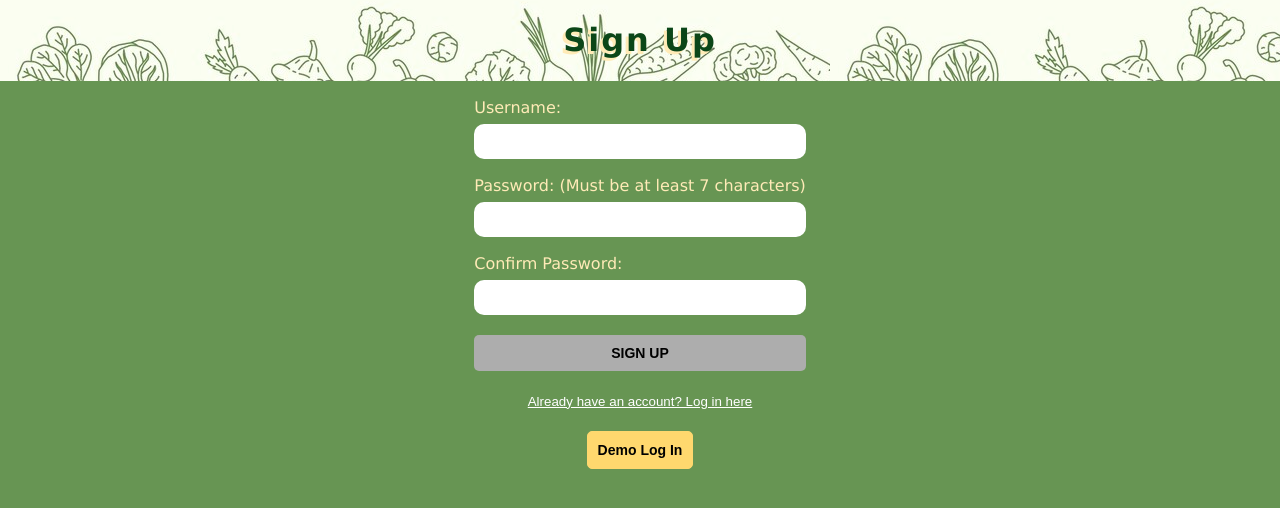
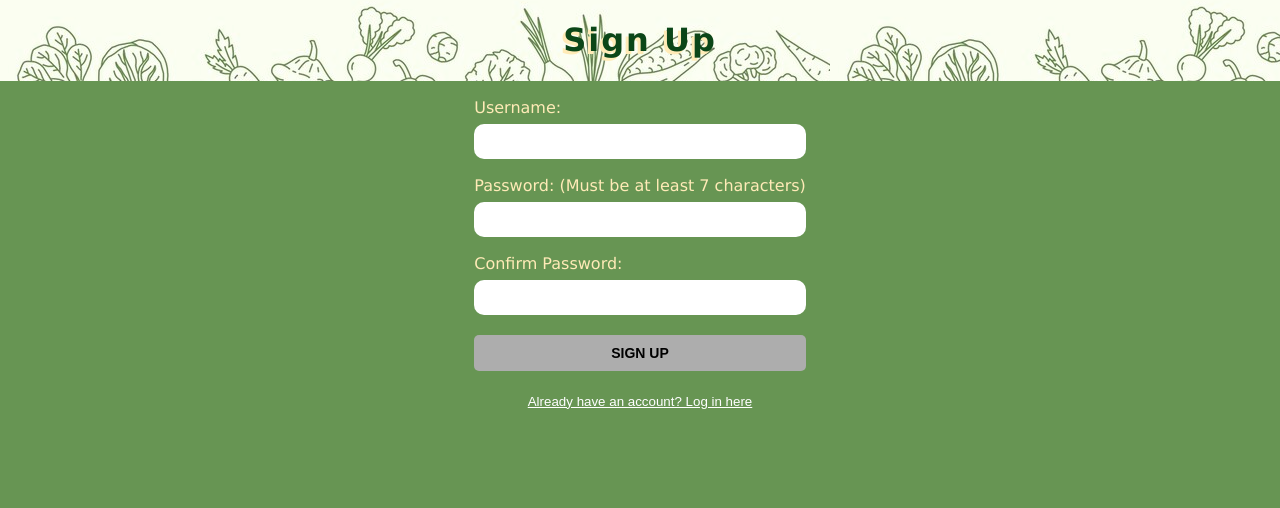
Before and after one commit to kathleenmerc/recipe-finder, a React (Create React App) app: page /signup in a window 1280 px wide. Shown: the top 508 px of the page. Built offline with nearby package versions, Linux system fonts and the light colour scheme; the HTML template or start-up script is replaced by a standard one.

Commit message:
change demo button to guest button, remove guest button from sign up form

```diff
--- a/src/components/LogInForm/LogInForm.js
+++ b/src/components/LogInForm/LogInForm.js
@@ -33,12 +33,13 @@ export default function LogInForm(props) {
     const disable = password !== confirmPassword
 
 
-    const handleDemoBtn = (evt) => {
+    const handleGuestLogInBtn = async (evt) => {
         evt.preventDefault()
-        setUsername("demo")
+        setUsername("guest")
         setPassword("recipefinder")
         setConfirmPassword("recipefinder")
     }
+
 
     return (
 
@@ -68,7 +69,8 @@ export default function LogInForm(props) {
 
             <p className="error-message" disabled={disable}>{error}</p>
 
-            <button className={styles.demoBtn} onClick={handleDemoBtn}>Demo Log In</button>
+            <button type="submit" className={styles.guestBtn} onClick={handleGuestLogInBtn}>Guest Account</button>
+
         </div >
 
     )
--- a/src/components/LogInForm/LogInForm.module.css
+++ b/src/components/LogInForm/LogInForm.module.css
@@ -60,7 +60,7 @@ input {
 }
 
 
-.demoBtn {
+.guestBtn {
     margin: 5px 0px;
     padding: 10px;
     border-radius: 5px;
@@ -71,7 +71,7 @@ input {
     font-weight: bold;
 }
 
-.demoBtn:hover {
+.guestBtn:hover {
     margin: 5px 0px;
     padding: 10px;
     border-radius: 5px;
--- a/src/components/SignUpForm/SignUpForm.js
+++ b/src/components/SignUpForm/SignUpForm.js
@@ -2,7 +2,6 @@ import styles from './SignUpForm.module.css'
 import React, { useState } from 'react'
 import { Link } from 'react-router-dom'
 import { signUpService } from '../../utilities/users-service'
-
 
 export default function SignUpForm(props) {
 
@@ -67,8 +66,6 @@ export default function SignUpForm(props) {
             <Link to="/login"><button className={styles.linkBtn}>Already have an account? Log in here</button></Link>
 
            <p className="error-message" disabled={disable}>{error}</p>
-
-           <Link to="/login"><button className={styles.demoBtn}>Demo Log In</button></Link>
         </div >
     )
 }
--- a/src/components/SignUpForm/SignUpForm.module.css
+++ b/src/components/SignUpForm/SignUpForm.module.css
@@ -58,25 +58,3 @@ input {
     border: none;
     cursor: pointer;
 }
-
-
-.demoBtn {
-    margin: 5px 0px;
-    padding: 10px;
-    border-radius: 5px;
-    border: 1px #ffd86e solid;
-    background-color: #ffd86e;
-    color: rgb(0, 0, 0);
-    font-size: 14px;
-    font-weight: bold;
-}
-
-.demoBtn:hover {
-    margin: 5px 0px;
-    padding: 10px;
-    border-radius: 5px;
-    border: 1px #0b4618 solid;
-    background-color: #0b4618;
-    color: white;
-    cursor: pointer;
-}
```
